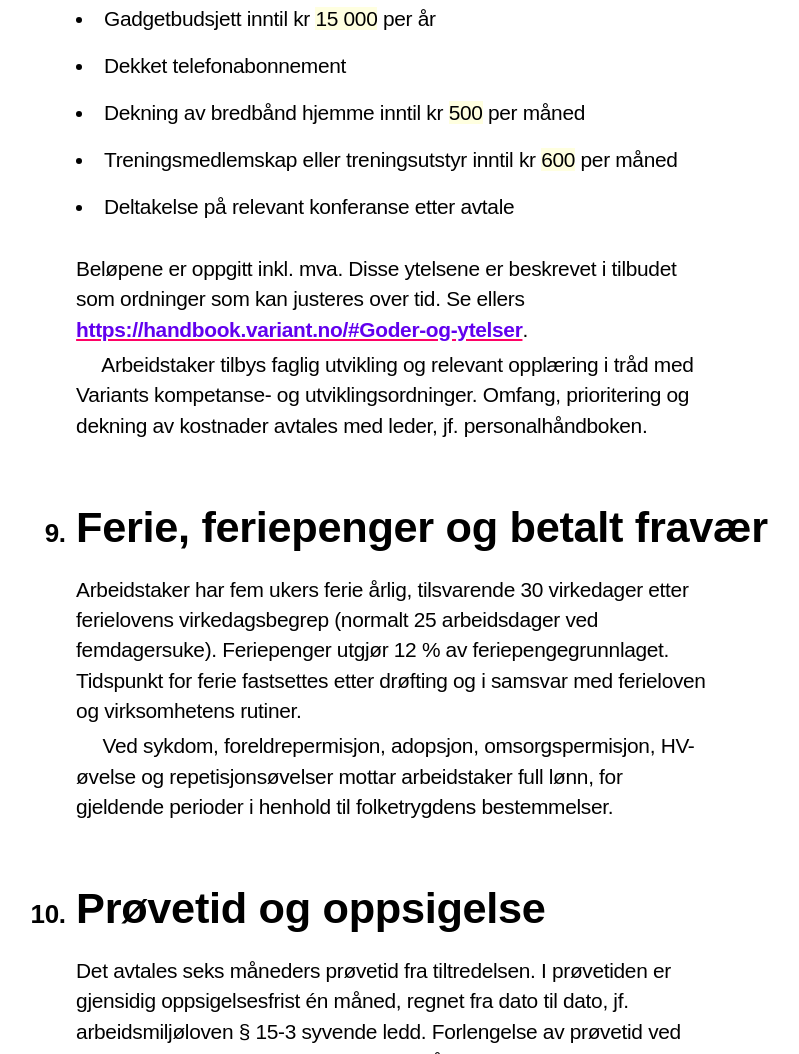
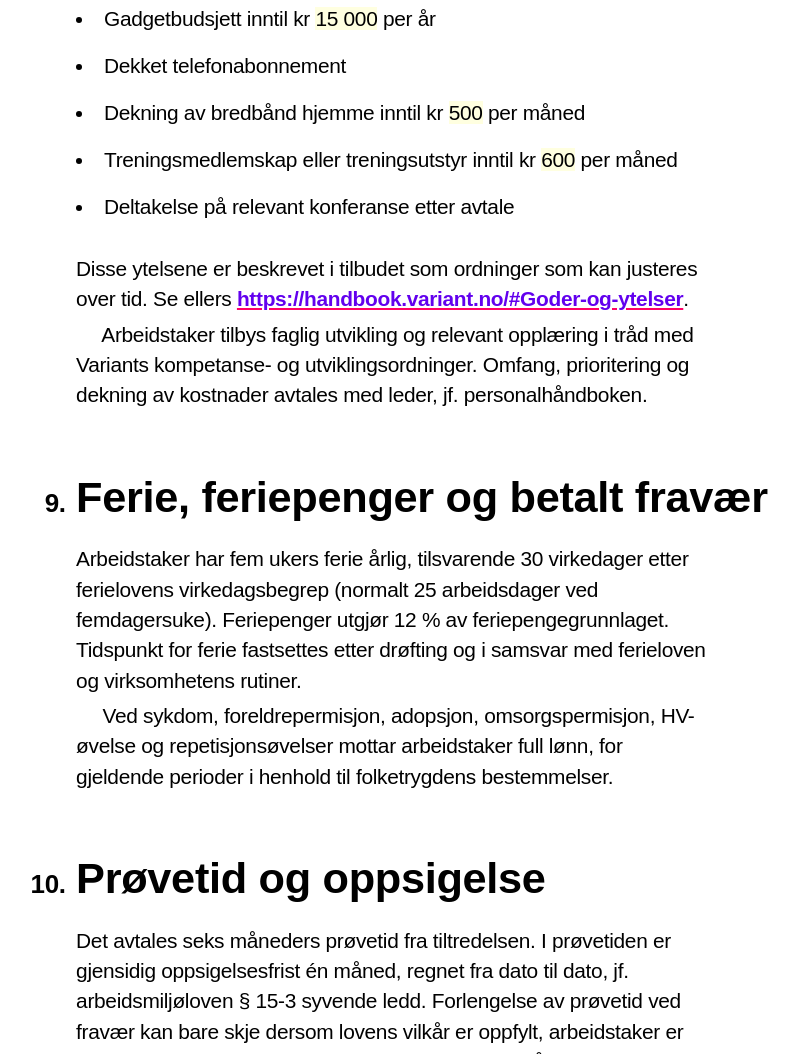
Before and after one commit to varianter/dokument-mal, a plain HTML site: page avtaler/norge/arbeidsavtaler/ansettelse-fastlonn.html in a window 1280 px wide. Shown: the part 3867-4921 px from the top of the page, without its empty margins (167-966 px from the left). Drawn offline with Linux system fonts and the light colour scheme.

Commit message:
Fjern setning om at beløp er oppgitt inkl. mva

```diff
--- a/avtaler/norge/arbeidsavtaler/ansettelse-fastlonn.html
+++ b/avtaler/norge/arbeidsavtaler/ansettelse-fastlonn.html
@@ -208,7 +208,7 @@
             <li>Deltakelse på relevant konferanse etter avtale</li>
           </ul>
           <p>
-            Beløpene er oppgitt inkl. mva. Disse ytelsene er beskrevet i tilbudet
+            Disse ytelsene er beskrevet i tilbudet
             som ordninger som kan justeres over tid. Se ellers
             <a href="https://handbook.variant.no/#Goder-og-ytelser"
               >https://handbook.variant.no/#Goder-og-ytelser</a
```
